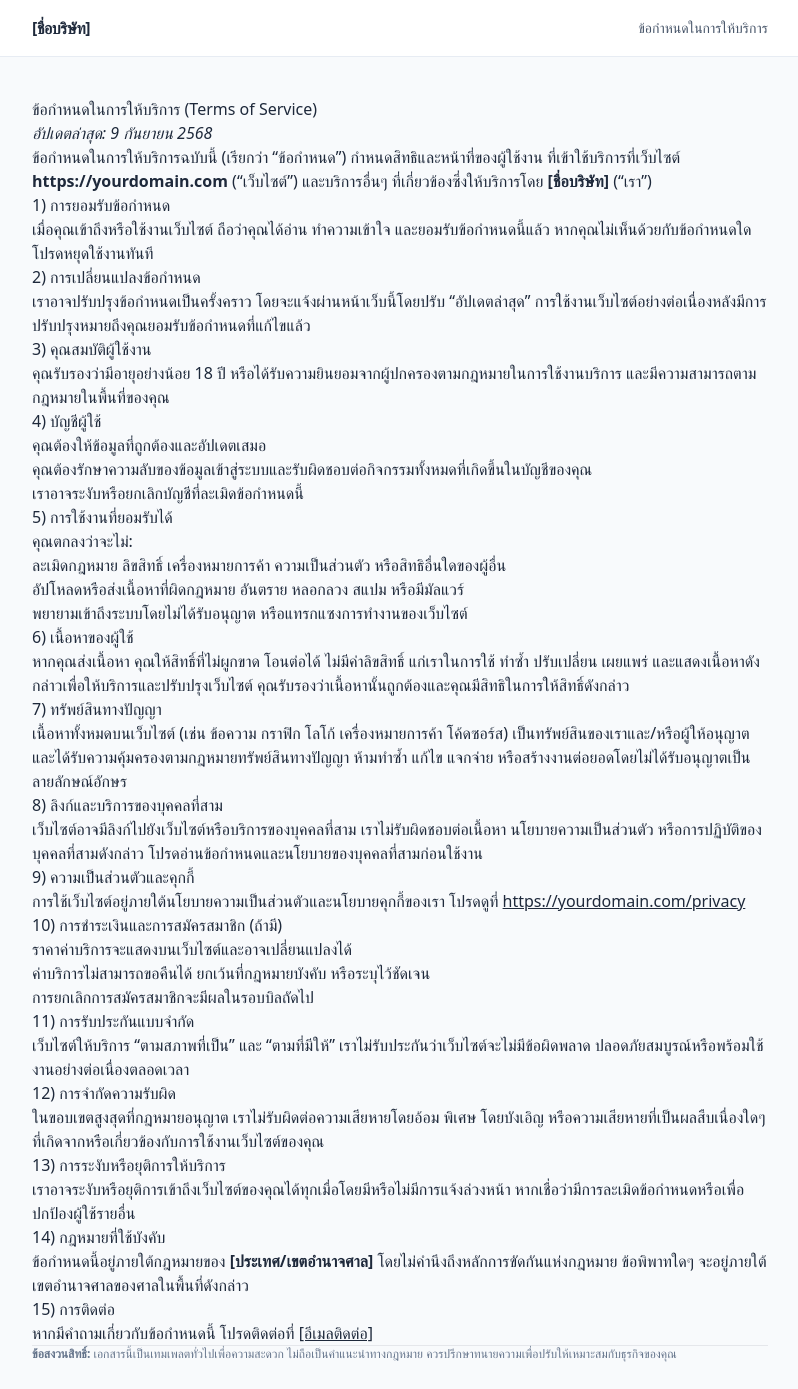
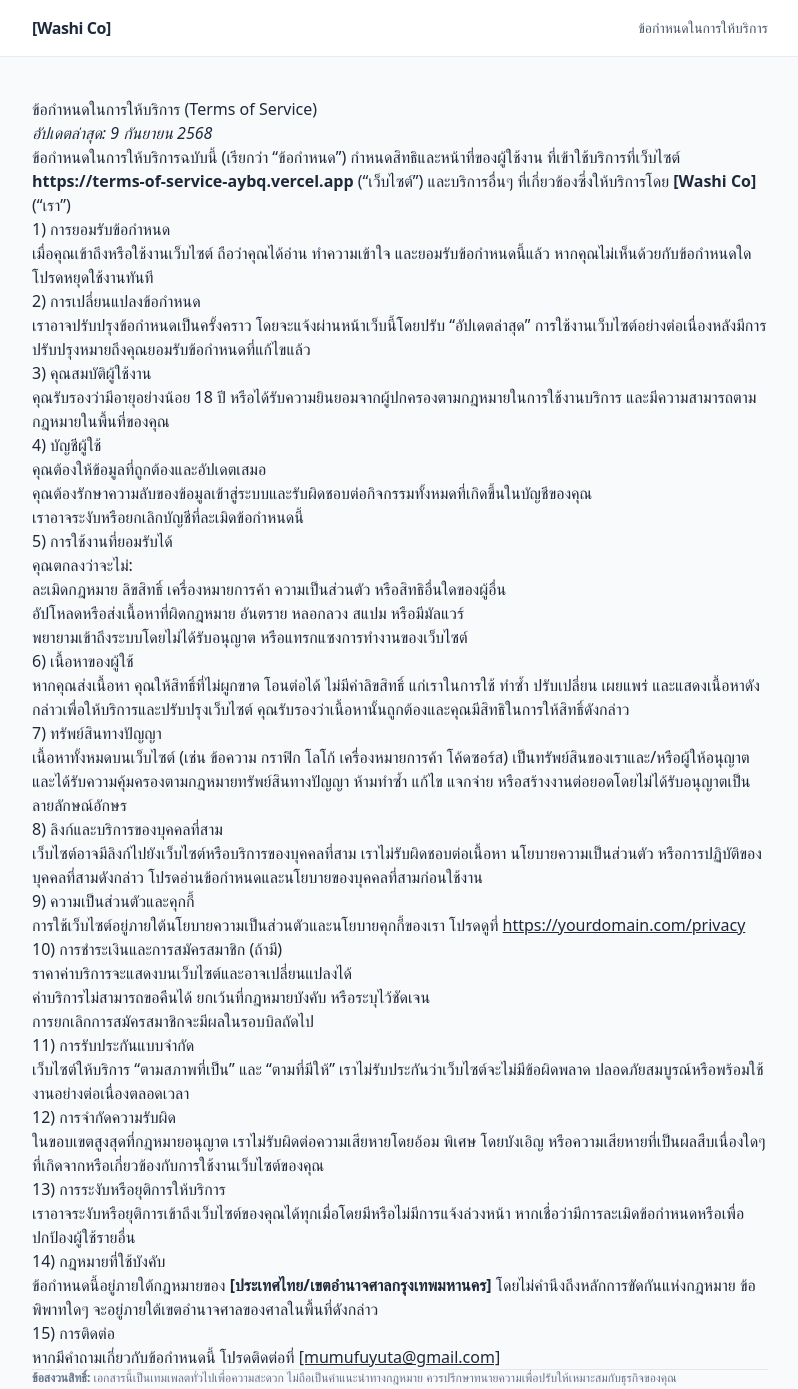
Before and after one commit to Ryo4444/Terms-of-Service, a plain HTML site: page index.html in a window 1280 px wide. Shown: the top 1389 px of the page, without its empty margins (240-1038 px from the left). Drawn offline with nearby package versions, Linux system fonts and the light colour scheme.

Commit message:
Update index.html

```diff
--- a/index.html
+++ b/index.html
@@ -5,7 +5,7 @@
   <meta name="viewport" content="width=device-width, initial-scale=1" />
   <title>ข้อกำหนดในการให้บริการ (Terms of Service)</title>
   <meta name="description" content="ข้อกำหนดในการให้บริการของเว็บไซต์นี้" />
-  <link rel="canonical" href="https://yourdomain.com/terms" />
+  <link rel="canonical" href="https://terms-of-service-aybq.vercel.app" />
   <!--
     วิธีใช้งาน:
     1) แทนที่ yourdomain.com ด้วยโดเมนจริงของคุณ (ไม่ใช่ localhost)
@@ -15,8 +15,8 @@
   <meta property="og:title" content="ข้อกำหนดในการให้บริการ" />
   <meta property="og:description" content="ข้อกำหนดในการให้บริการของเว็บไซต์นี้" />
   <meta property="og:type" content="website" />
-  <meta property="og:url" content="https://yourdomain.com/terms" />
-  <meta property="og:image" content="https://yourdomain.com/og-image.png" />
+  <meta property="og:url" content="https://terms-of-service-aybq.vercel.app" />
+  <meta property="og:image" content="https://terms-of-service-aybq.vercel.app/og-image.png" />
   <meta name="robots" content="index,follow" />
   <link rel="icon" href="/favicon.ico" />
   <script src="https://cdn.tailwindcss.com"></script>
@@ -27,7 +27,7 @@
 <body class="bg-slate-50 text-slate-800">
   <header class="sticky top-0 z-10 bg-white border-b border-slate-200/80">
     <div class="max-w-3xl mx-auto px-4 py-4 flex items-center justify-between">
-      <a href="/" class="font-semibold tracking-tight">[ชื่อบริษัท]</a>
+      <a href="/" class="font-semibold tracking-tight">[Washi Co]</a>
       <nav class="text-sm text-slate-600">
         <a href="#top" class="hover:underline">ข้อกำหนดในการให้บริการ</a>
       </nav>
@@ -40,8 +40,8 @@
       <p><em>อัปเดตล่าสุด: <span id="last-updated"></span></em></p>
       <p>
         ข้อกำหนดในการให้บริการฉบับนี้ (เรียกว่า “ข้อกำหนด”) กำหนดสิทธิและหน้าที่ของผู้ใช้งาน
-        ที่เข้าใช้บริการที่เว็บไซต์ <strong>https://yourdomain.com</strong> (“เว็บไซต์”) และบริการอื่นๆ
-        ที่เกี่ยวข้องซึ่งให้บริการโดย <strong>[ชื่อบริษัท]</strong> (“เรา”)
+        ที่เข้าใช้บริการที่เว็บไซต์ <strong>https://terms-of-service-aybq.vercel.app</strong> (“เว็บไซต์”) และบริการอื่นๆ
+        ที่เกี่ยวข้องซึ่งให้บริการโดย <strong>[Washi Co]</strong> (“เรา”)
       </p>
 
       <h2 id="acceptance">1) การยอมรับข้อกำหนด</h2>
@@ -130,13 +130,13 @@
 
       <h2 id="governing-law">14) กฎหมายที่ใช้บังคับ</h2>
       <p>
-        ข้อกำหนดนี้อยู่ภายใต้กฎหมายของ <strong>[ประเทศ/เขตอำนาจศาล]</strong> โดยไม่คำนึงถึงหลักการขัดกันแห่งกฎหมาย
+        ข้อกำหนดนี้อยู่ภายใต้กฎหมายของ <strong>[ประเทศไทย/เขตอำนาจศาลกรุงเทพมหานคร]</strong> โดยไม่คำนึงถึงหลักการขัดกันแห่งกฎหมาย
         ข้อพิพาทใดๆ จะอยู่ภายใต้เขตอำนาจศาลของศาลในพื้นที่ดังกล่าว
       </p>
 
       <h2 id="contact">15) การติดต่อ</h2>
       <p>
-        หากมีคำถามเกี่ยวกับข้อกำหนดนี้ โปรดติดต่อที่ <a href="mailto:[อีเมลติดต่อ]" class="underline">[อีเมลติดต่อ]</a>
+        หากมีคำถามเกี่ยวกับข้อกำหนดนี้ โปรดติดต่อที่ <a href="mailto:[อีเมลติดต่อ]" class="underline">[mumufuyuta@gmail.com]</a>
       </p>
 
       <hr />
@@ -149,7 +149,7 @@
 
   <footer class="border-t border-slate-200/80">
     <div class="max-w-3xl mx-auto px-4 py-8 text-sm text-slate-500">
-      © <span id="year"></span> [ชื่อบริษัท]. สงวนลิขสิทธิ์.
+      © <span id="year"></span> [Washi Co]. สงวนลิขสิทธิ์.
     </div>
   </footer>
 
```
